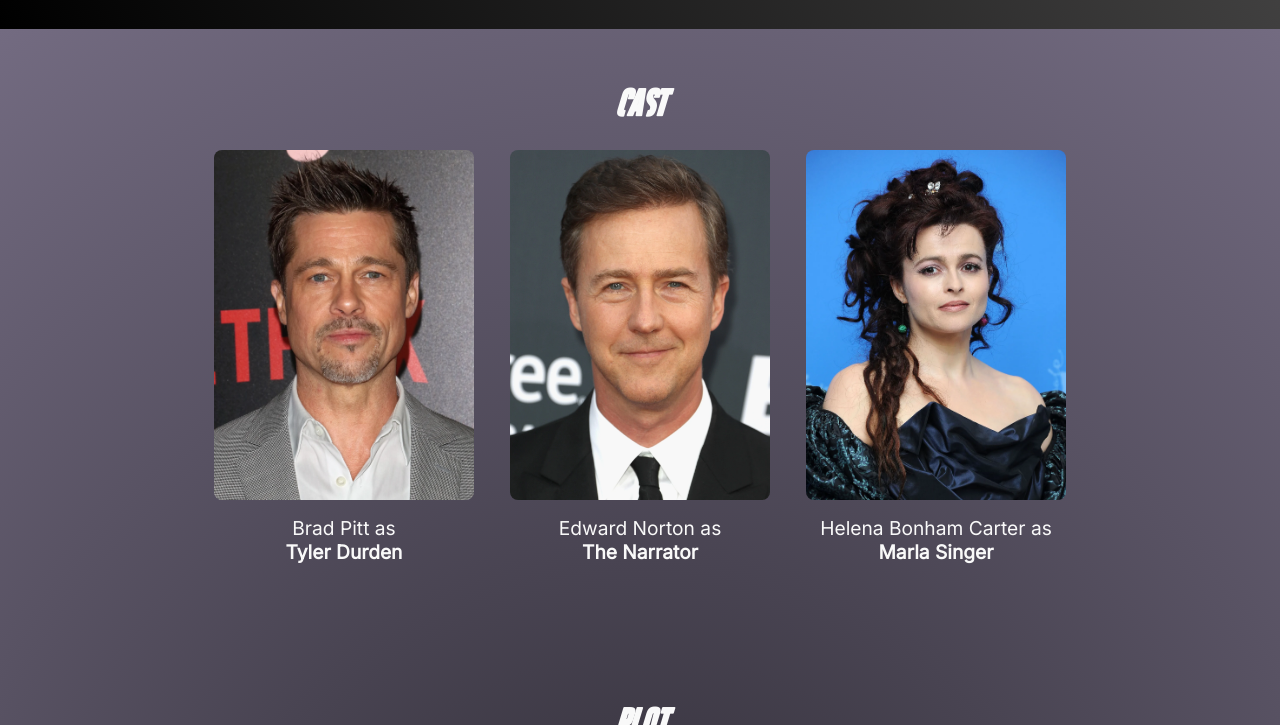
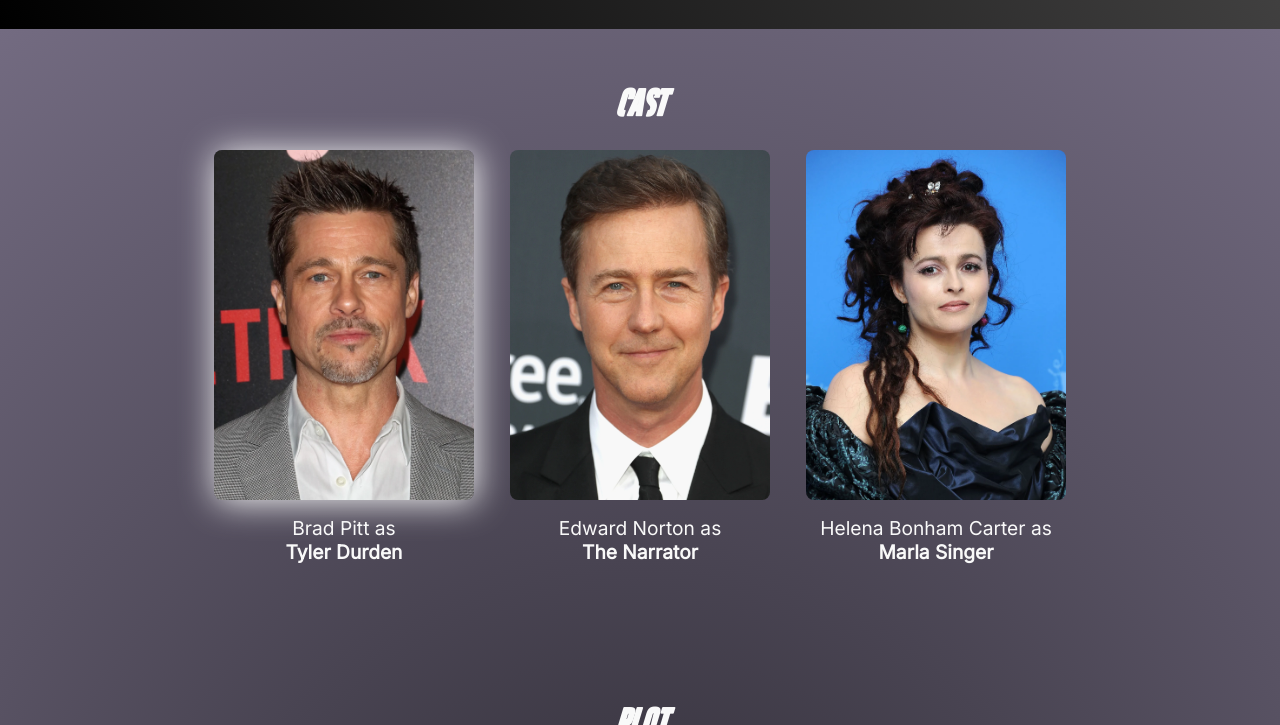
Before and after one commit to joaocarvalhop/fight-club-landing-page, a website: page index.html in a window 1280 px wide. In both pictures the pointer is over the picture 344 px from the left and 1930 px from the top of the page. Shown: the part 1605-2330 px from the top of the page. Drawn offline with nearby package versions, Linux system fonts and the light colour scheme; files that its build step writes are made by us from their sources; files whose address does not match are found by name.

Commit message:
animation inserted on cast

```diff
--- a/index.html
+++ b/index.html
@@ -5,11 +5,11 @@
     <meta charset="UTF-8">
     <meta name="viewport" content="width=device-width, initial-scale=1.0">
     <title>Fight Club</title>
-    <link rel="stylesheet" href="./dist/css/main.css">
     <link rel="icon" href="./dist/images/icons/soap-icon.ico" type="image/x-icon">
     <link rel="preconnect" href="https://fonts.googleapis.com">
     <link rel="preconnect" href="https://fonts.gstatic.com" crossorigin>
     <link href="https://fonts.googleapis.com/css2?family=Inter&display=swap" rel="stylesheet">
+    <link rel="stylesheet" href="./dist/css/main.css">
     <link rel="stylesheet" href="https://unpkg.com/aos@next/dist/aos.css" />
 </head>
 
--- a/package.json
+++ b/package.json
@@ -4,7 +4,7 @@
   "main": "index.js",
   "scripts": {
     "build": "gulp",
-    "test": "echo \"Error: no test specified\" && exit 1"
+    "dev": "gulp watch"
   },
   "author": "",
   "license": "ISC",
--- a/src/scripts/main.js
+++ b/src/scripts/main.js
@@ -46,9 +46,6 @@ document.addEventListener("DOMContentLoaded", function () {
     homeIcon.addEventListener("click", function () {
         window.scrollTo(0, 0);
     });
-
-
-
 });
 
 function toggleHeader() {
--- a/src/styles/_cast.scss
+++ b/src/styles/_cast.scss
@@ -1,3 +1,5 @@
+@use "variables";
+
 .cast {
     &__content {
         display: flex;
@@ -32,7 +34,9 @@
                 }
 
                 &__btn {
+
                     &__img {
+                        transition: all 0.2s linear;
                         margin-bottom: 16px;
                         width: 260px;
                         height: 350px;
@@ -42,6 +46,11 @@
 
                         &--is-active {
                             display: grid;
+                        }
+
+                        &:hover {
+                            transition: all 0.2s linear;
+                            box-shadow: 2px 2px 35px variables.$TextColor;
                         }
                     }
                 }
```
